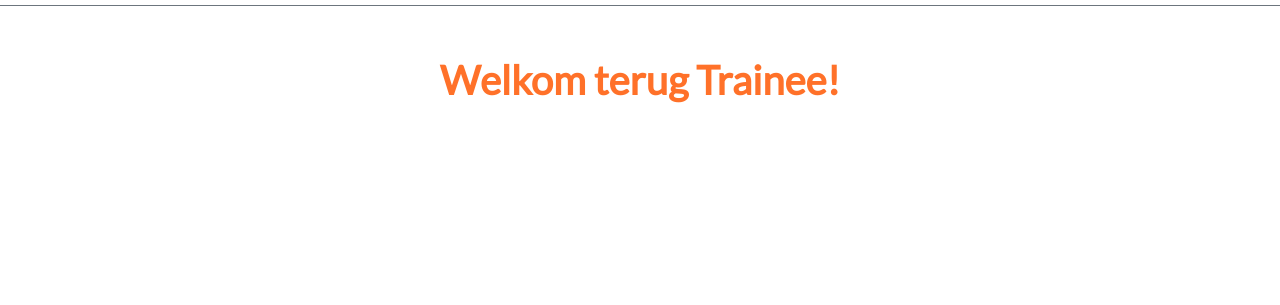
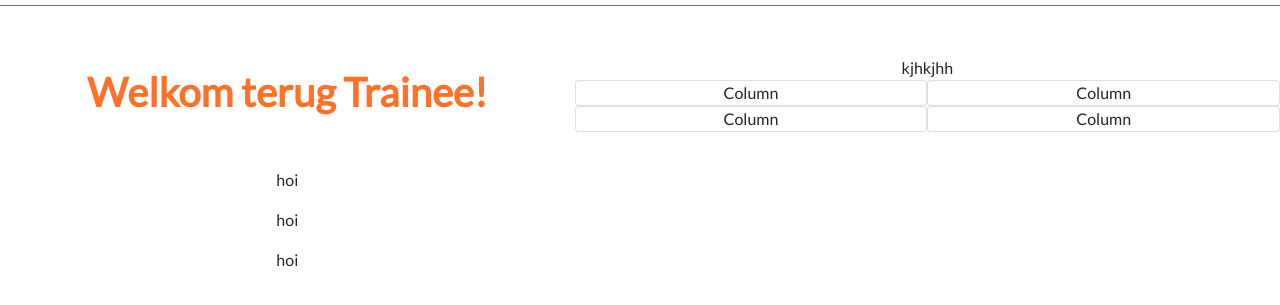
Before and after one commit to joellaz/frontend-qstatus, a website: page dashboard_trainee.html in a window 1280 px wide. Shown: the part 71-376 px from the top of the page. Drawn offline with nearby package versions, Linux system fonts and the light colour scheme; no server answers.

Commit message:
dashboard update

```diff
--- a/dashboard_trainee.html
+++ b/dashboard_trainee.html
@@ -1,6 +1,6 @@
 <!DOCTYPE html>
 <html lang="en">
-<title>Open vraag</title>
+<title>Dashboard</title>
 
 <head>
   <meta charset="UTF-8" />
@@ -60,12 +60,35 @@
   </script>
 
   <div align="center">
+    <div class="flex-container">
+      <div class="card border-0" style="flex-grow: 3">
+        <div class="card-header bg-transparent border-0">
+          <h1 id="myData">Welkom terug Trainee!</h1>
+        </div>
+        <div class="card-body">
+          <p class="card-text">hoi</p>
+          <p class="card-text">hoi</p>
+          <p class="card-text">hoi</p>
+        </div>
 
-    <h1 id="myData" style="margin-top:50px">Welkom terug Trainee!</h1>
+      </div>
+      <div style="flex-grow: 8">
+        kjhkjhh
+        <div class="container">
+          <div class="row">
+            <div class="col card border-1">Column</div>
+            <div class="col card border-1">Column</div>
+            <div class="w-100"></div>
+            <div class="col card border-1">Column</div>
+            <div class="col card border-1">Column</div>
+          </div>
+        </div>
+      </div>
+    </div>
+  </div>
 
-
-    <script src="./node_modules/jquery/dist/jquery.min.js"></script>
-    <script src="./node_modules/bootstrap/dist/js/bootstrap.bundle.min.js"></script>
+  <script src="./node_modules/jquery/dist/jquery.min.js"></script>
+  <script src="./node_modules/bootstrap/dist/js/bootstrap.bundle.min.js"></script>
 
 </body>
 
--- a/stylesheet.css
+++ b/stylesheet.css
@@ -42,6 +42,10 @@ button {
   color:#FFF;
 }
 
-.container {
-  display: flex; /* or inline-flex */
+.flex-container {
+  margin-top: 50px;
+  display: flex;
+  display: flex;
+  flex-direction: row;
+  justify-content: center;
 }
```
